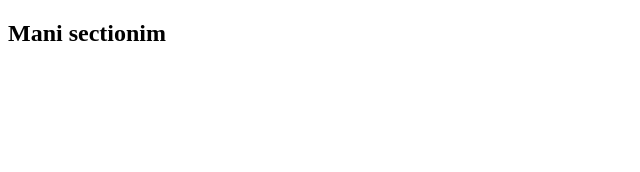
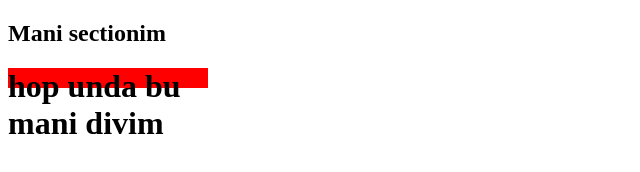
Before and after one commit to group6713/projectt, a plain HTML site: page index.html in a window 1280 px wide. Shown: the whole page, without its empty margins (0-640 px from the left). Drawn offline with Linux system fonts and the light colour scheme.

Commit message:
div qo'shdim

```diff
--- a/index.html
+++ b/index.html
@@ -14,5 +14,10 @@
     </section>
 
 
+    <div>
+        <h1>hop unda bu mani divim</h1>
+    </div>
+
+
 </body>
 </html>
--- a/style.css
+++ b/style.css
@@ -0,0 +1,5 @@
+div{
+    background-color: red;
+    width: 200px;
+    height: 20px;
+}
```
